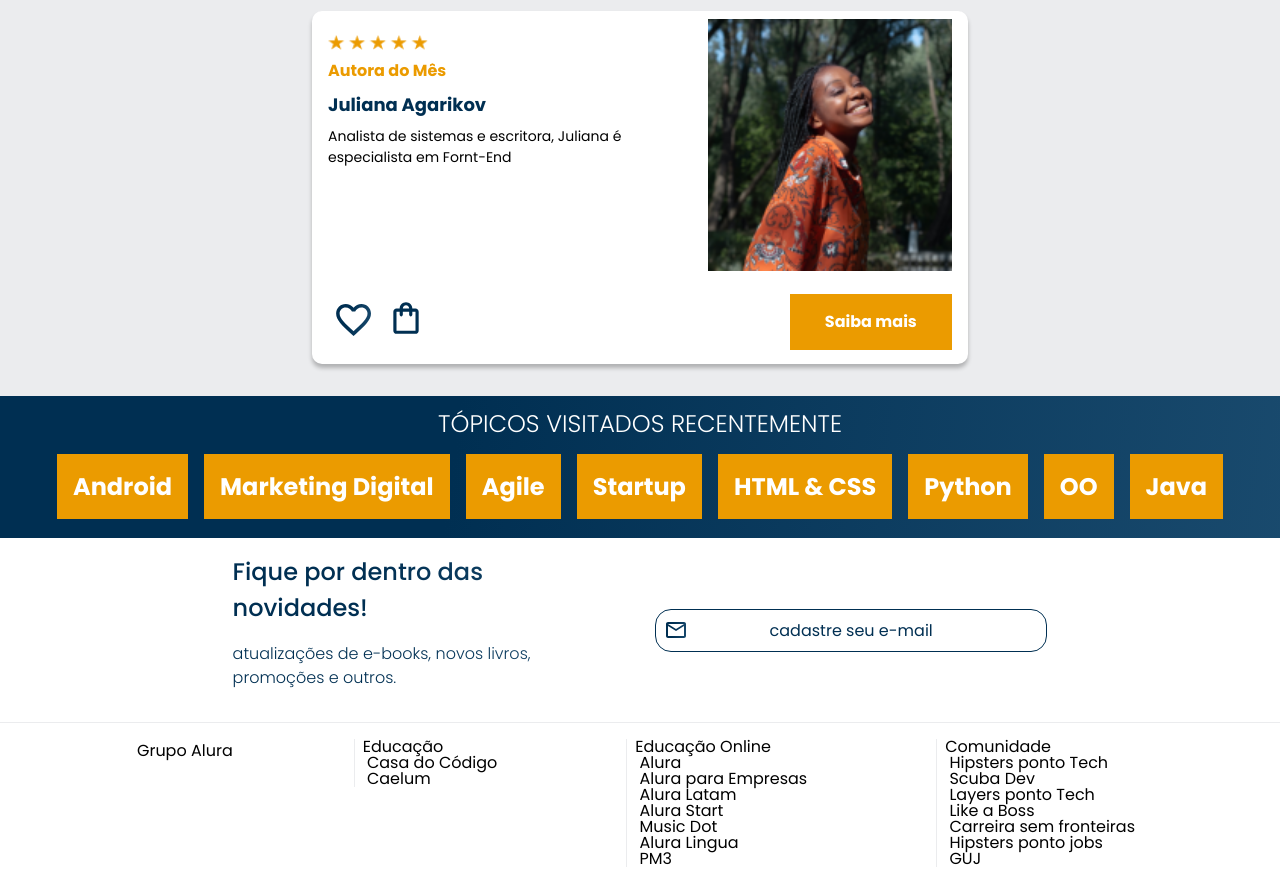
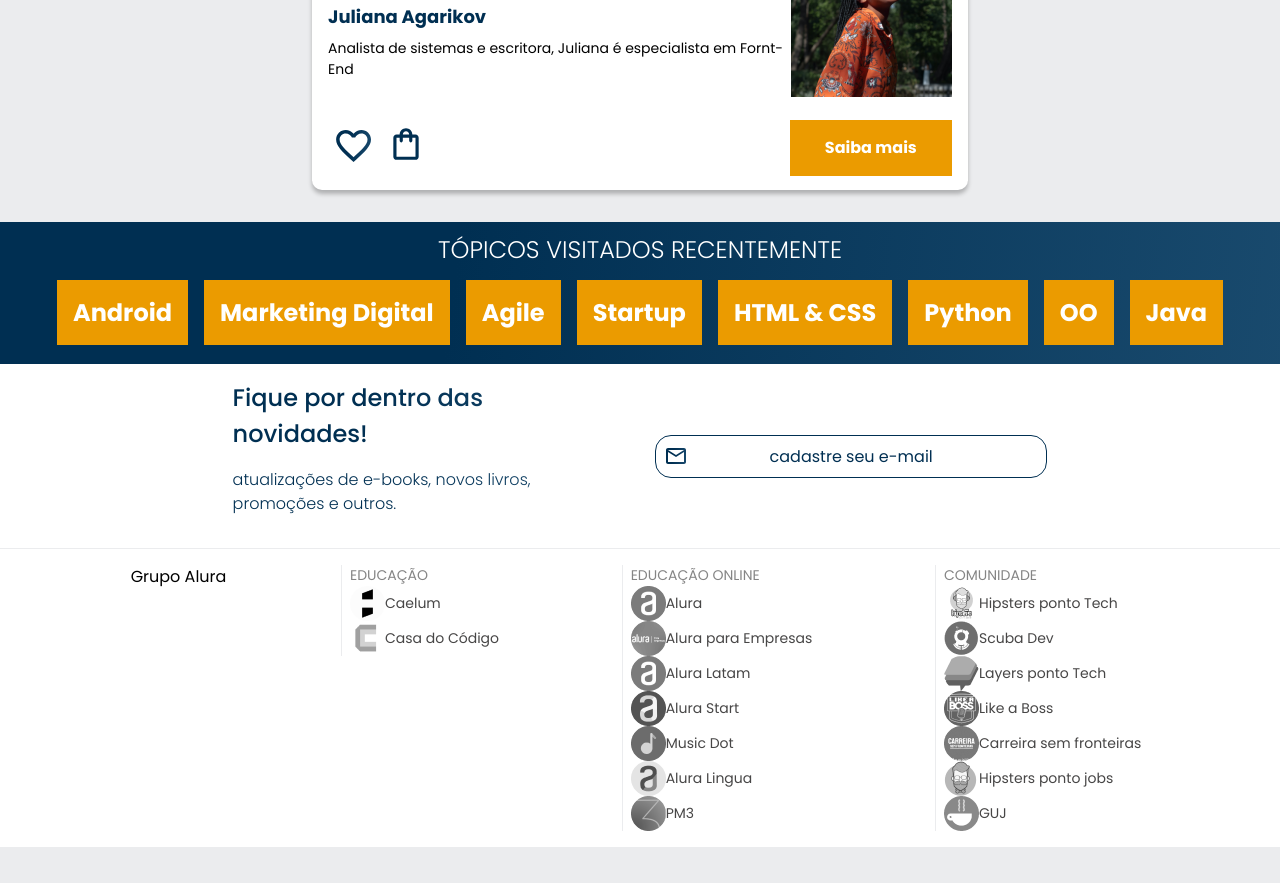
Before and after one commit to Lancelotti-beta/mobile-frist__alura-curso, a plain HTML site: page index.html in a window 1280 px wide. Shown: the part 1852-2735 px from the top of the page. After the commit the page ends 2699 px from the top, so only its background shows below. Drawn offline with nearby package versions, Linux system fonts and the light colour scheme.

Commit message:
Finalizando Estrutura do Rodapé | Estilizando
estilizando o cabeçalho e definindo um tamanho para as imagens |
Terminando a estrutura do rodapé e iniciando a estilização (min-width:
1024px)

```diff
--- a/assets/css/base/_variaveis.css
+++ b/assets/css/base/_variaveis.css
@@ -2,6 +2,8 @@
     --cor-fundo: #ebecee;
     --branco-principal: #ffffff;
     --laranja-titulo: #eb9b00;
+    --cinza-principal: #858585;
+    --cinza-secundario: #474646;
     --azul: #002f52;
     --azul-secundario: linear-gradient(97.54deg, #002f52 35.49%, #326589 165.37%);
 
--- a/assets/css/components/cabecalho.css
+++ b/assets/css/components/cabecalho.css
@@ -106,21 +106,29 @@
 
     .opcoes__item {
         cursor: pointer;
-        padding: 0 1rem;
+        padding: 1rem;
         text-transform: uppercase;
     }
 
+    .opcoes__item:hover,
+    .menu__lista:hover {
+        background: var(--azul-secundario);
+        color: var(--branco-principal);
+    }
+
+    .opcoes__item:active {
+        background: var(--azul-secundario);
+        color: var(--branco-principal);
+    }
+
     .opcoes__item--link {
+        padding: 24px 24px 16px;
         text-decoration: none;
     }
 
     .cabecalho__checkbox:checked ~ .cabecalho__menu-lista{
         display: block;
-        width: 20vw;
-    }
-
-    .menu__lista:hover {
-        background: var(--cor-fundo);
+        width: auto;
     }
 
 }
--- a/assets/css/components/card.css
+++ b/assets/css/components/card.css
@@ -1,4 +1,4 @@
-.card{
+.card {
     background: var(--branco-principal);
     box-shadow: 0px 4px 4px rgba(0, 0, 0, 0.25);
     border-radius: 10px;
@@ -7,7 +7,7 @@
 }
 
 /* Titulo e Descrição */
-.card__descricao{
+.card__descricao {
     display: flex;
     justify-content: space-between;
     margin: 0 .5rem 1rem 0;
@@ -31,14 +31,14 @@
     width: 100px;
 }
 
-.descricao__titulo{
+.descricao__titulo {
     color: var(--laranja-titulo);
     font-size: inherit;
     font-weight: var(--peso-alto);
     line-height: 24px;
 }
 
-.descricao__titulo--alternativo{
+.descricao__titulo--alternativo {
     color: var(--azul);
     font-size: 1.125rem;
     font-weight: var(--peso-alto);
@@ -46,30 +46,33 @@
     margin: .5rem 0;
 }
 
-.descricao__paragrafo{
+.descricao__paragrafo {
     font-size: .875rem;
     line-height: 21px;
 }
 
-.descricao__img{
-    width: 100%;
+.descricao__img {
+    width: auto;
+    max-width: 161px;
+    height: auto;
+    max-height: 166px;
 }
 
 /* Botões e icones */
-.card__botao{
+.card__botao {
     display: flex;
     align-items: center;
     justify-content: space-between;
 }
 
-.botao__lista{
+.botao__lista {
     display: flex;
     align-items: center;
     justify-content: space-between;
     padding: .5rem;
 }
 
-.botao__link{
+.botao__link {
     background: var(--laranja-titulo);
     color: var(--branco-principal);
     font-size: inherit;
@@ -79,6 +82,7 @@
     text-decoration: none;
     margin-right: .5rem;
     padding: 1rem 2.2rem;
+    gap: 10px;
 }
 
 @media screen and (min-width: 1024px) {
@@ -87,10 +91,6 @@
         width: 50%;
     }
 
-    .descricao__img{
-        width: 50%;
-    }
-
     /* .botao__link{
         padding-left: 5.5rem;
         padding-right: 5.5rem;
--- a/assets/css/components/rodape.css
+++ b/assets/css/components/rodape.css
@@ -14,7 +14,6 @@
 @media screen and (min-width: 1024px) {
     .rodape {
         display: flex;
-        align-items: flex-start;
         justify-content: space-evenly;
     }
 
@@ -25,6 +24,21 @@
     }
 
     .lista__itens {
+        display: flex;
+        align-items: center;
+        font-size: 14px;
+        font-weight: inherit;
+        line-height: 21px;
         padding: 0 .5rem;
     }
+
+    .lista__itens--titulo {
+        color: var(--cinza-principal);
+        text-transform: uppercase;
+    }
+
+    .lista__itens-link {
+        color: var(--cinza-secundario);
+    }
+
 }
--- a/index.html
+++ b/index.html
@@ -271,75 +271,75 @@
     <footer class="rodape">
         <h2 class="rodape__titulo">Grupo Alura</h2>
         <ul class="rodape__lista">
-            <li class="lista__itens">Educação</li>
+            <li class="lista__itens lista__itens--titulo">Educação</li>
             <li class="lista__itens">
-                <img src="" alt="" class="lista__itens-img">
-                <a href="#" class="lista__itens-link">Casa do Código</a>
+                <img src="./assets/img/Caelum.png" alt="" class="lista__itens-img">
+                <a href="#" class="lista__itens-link">Caelum</a>
             </li>
             <li class="lista__itens">
-                <img src="" alt="" class="lista__itens-img">
-                <a href="#" class="lista__itens-link">Caelum</a>
+                <img src="./assets/img/CasaDoCodigo.png" alt="" class="lista__itens-img">
+                <a href="#" class="lista__itens-link">Casa do Código</a>
             </li>
         </ul>
         <ul class="rodape__lista">
-            <li class="lista__itens">Educação Online</li>
+            <li class="lista__itens lista__itens--titulo">Educação Online</li>
             <li class="lista__itens">
-                <img src="" alt="" class="lista__itens-img">
+                <img src="./assets/img/Alura.png" alt="" class="lista__itens-img">
                 <a href="#" class="lista__itens-link">Alura</a>
             </li>
             <li class="lista__itens">
-                <img src="" alt="" class="lista__itens-img">
+                <img src="./assets/img/AluraEmpresas.png" alt="" class="lista__itens-img">
                 <a href="#" class="lista__itens-link">Alura para Empresas</a>
             </li>
             <li class="lista__itens">
-                <img src="" alt="" class="lista__itens-img">
+                <img src="./assets/img/AluraLatam.png" alt="" class="lista__itens-img">
                 <a href="#" class="lista__itens-link">Alura Latam</a>
             </li>
             <li class="lista__itens">
-                <img src="" alt="" class="lista__itens-img">
+                <img src="./assets/img/AluraStart.png" alt="" class="lista__itens-img">
                 <a href="#" class="lista__itens-link">Alura Start</a>
             </li>
             <li class="lista__itens">
-                <img src="" alt="" class="lista__itens-img">
+                <img src="./assets/img/MusicDot.png" alt="" class="lista__itens-img">
                 <a href="#" class="lista__itens-link">Music Dot</a>
             </li>
             <li class="lista__itens">
-                <img src="" alt="" class="lista__itens-img">
+                <img src="./assets/img/AluraLingua.png" alt="" class="lista__itens-img">
                 <a href="#" class="lista__itens-link">Alura Lingua</a>
             </li>
             <li class="lista__itens">
-                <img src="" alt="" class="lista__itens-img">
+                <img src="./assets/img/PM3.png" alt="" class="lista__itens-img">
                 <a href="#" class="lista__itens-link">PM3</a>
             </li>
         </ul>
         <ul class="rodape__lista">
-            <li class="lista__itens">Comunidade</li>
+            <li class="lista__itens lista__itens--titulo">Comunidade</li>
             <li class="lista__itens">
-                <img src="" alt="" class="lista__itens-img">
+                <img src="./assets/img/HipstersTech.png" alt="" class="lista__itens-img">
                 <a href="#" class="lista__itens-link">Hipsters ponto Tech</a>
             </li>
             <li class="lista__itens">
-                <img src="" alt="" class="lista__itens-img">
+                <img src="./assets/img/Scuba.png" alt="" class="lista__itens-img">
                 <a href="#" class="lista__itens-link">Scuba Dev</a>
             </li>
             <li class="lista__itens">
-                <img src="" alt="" class="lista__itens-img">
+                <img src="./assets/img/Layers.png" alt="" class="lista__itens-img">
                 <a href="#" class="lista__itens-link">Layers ponto Tech</a>
             </li>
             <li class="lista__itens">
-                <img src="" alt="" class="lista__itens-img">
+                <img src="./assets/img/LikeABoss.png" alt="" class="lista__itens-img">
                 <a href="#" class="lista__itens-link">Like a Boss</a>
             </li>
             <li class="lista__itens">
-                <img src="" alt="" class="lista__itens-img">
+                <img src="./assets/img/CarreiraSemFronteira.png" alt="" class="lista__itens-img">
                 <a href="#" class="lista__itens-link">Carreira sem fronteiras</a>
             </li>
             <li class="lista__itens">
-                <img src="" alt="" class="lista__itens-img">
+                <img src="./assets/img/HipstersJobs.png" alt="" class="lista__itens-img">
                 <a href="#" class="lista__itens-link">Hipsters ponto jobs</a>
             </li>
             <li class="lista__itens">
-                <img src="" alt="" class="lista__itens-img">
+                <img src="./assets/img/GUJ.png" alt="" class="lista__itens-img">
                 <a href="#" class="lista__itens-link">GUJ</a>
             </li>
         </ul>
```
